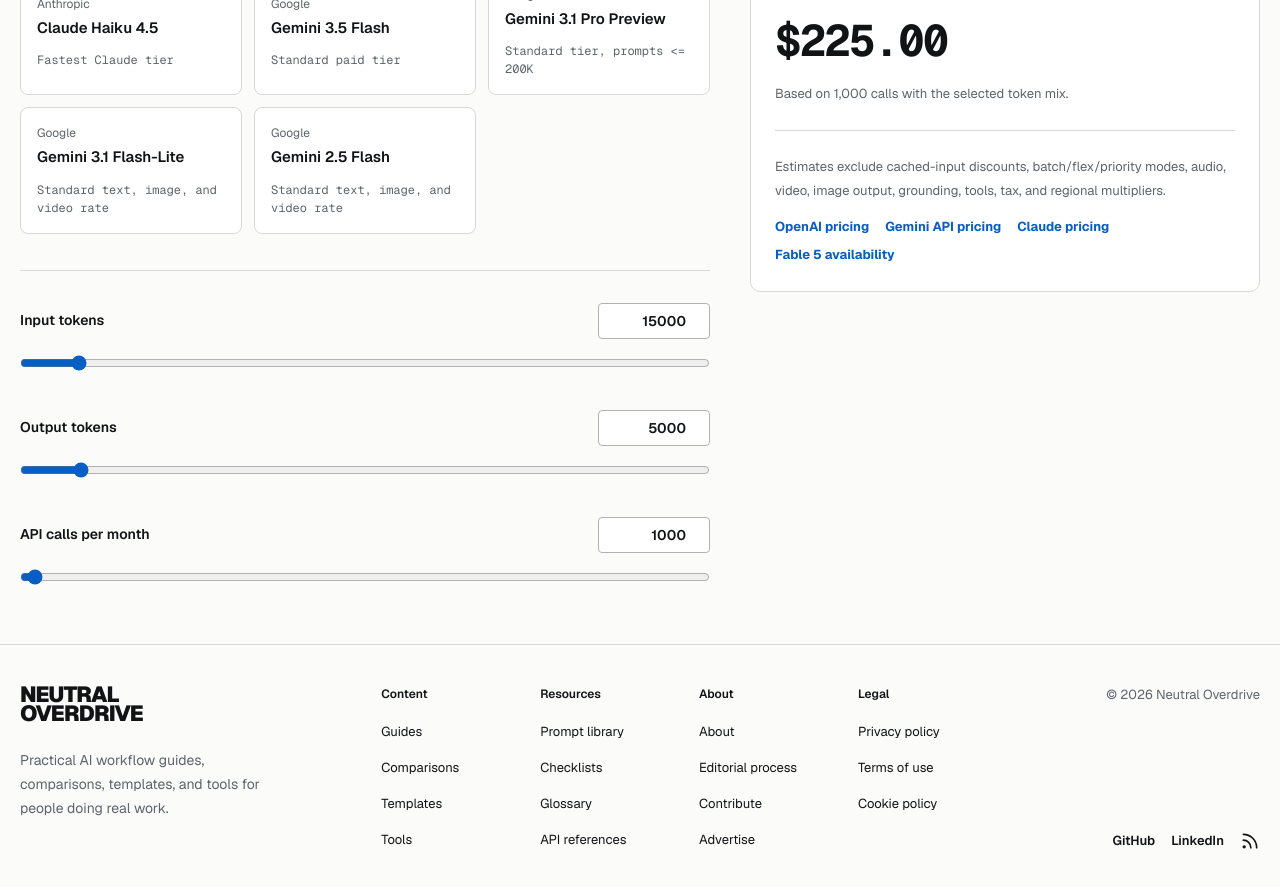
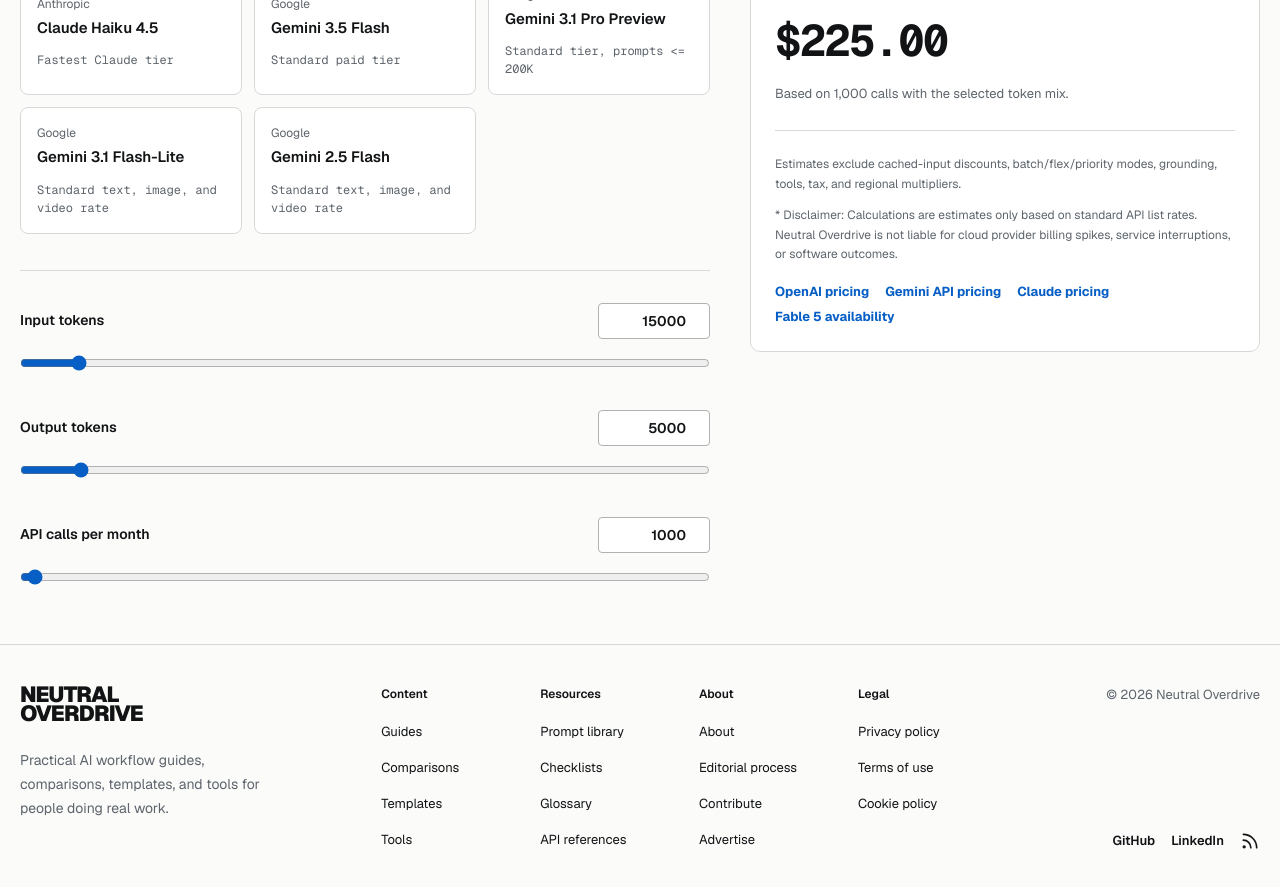
Before and after one commit to boss-crokers/neutral-overdrive, a Next.js app: page /tools/token-calculator in a window 1280 px wide. Shown: the part 880-1767 px from the top of the page. Built offline with nearby package versions, Linux system fonts and the light colour scheme.

Commit message:
compliance: restore legal disclaimers on redesigned templates, calculator, and resources pages

```diff
--- a/app/resources/page.js
+++ b/app/resources/page.js
@@ -81,8 +81,8 @@
             </section>
           ))}
         </div>
-        <p className="mt-10 max-w-[74ch] border-t border-[var(--border)] pt-6 text-[13px] leading-6 text-[var(--muted)]">
-          Some external links may become affiliate links. Recommendations should remain useful without a purchase, and paid placement belongs on the advertising page.
+        <p className="mt-10 max-w-[74ch] border-t border-[var(--border)] pt-6 text-[12px] leading-relaxed text-[var(--muted)]">
+          <strong>Affiliate Disclosure:</strong> Some external links on this page are affiliate referral links. If you click through and create an account or make a purchase, we may receive a commission at no additional cost to you. We only recommend tools that we actively test and trust in our production workflows.
         </p>
       </section>
     </div>
--- a/app/templates/page.js
+++ b/app/templates/page.js
@@ -89,6 +89,11 @@
             </article>
           ))}
         </div>
+
+        {/* Legal Software Disclaimer */}
+        <p className="mt-12 text-[11px] leading-relaxed text-[var(--muted)] max-w-4xl border-t border-[var(--border)] pt-6">
+          * Software Disclaimer: All downloadable scripts, parameters, and prompts are provided &quot;as is&quot; without warranties of any kind. Neutral Overdrive does not guarantee model performance, compatibility with local host configurations, or API stability. Users are solely responsible for testing files in a sandbox environment and securing their own API keys.
+        </p>
       </section>
     </div>
   );
--- a/app/tools/token-calculator/page.js
+++ b/app/tools/token-calculator/page.js
@@ -143,11 +143,14 @@
                 Based on {runsPerMonth.toLocaleString()} calls with the selected token mix.
               </p>
             </div>
-            <div className="mt-6 border-t border-[var(--border)] pt-6 text-[13px] leading-6 text-[var(--muted)]">
+            <div className="mt-6 border-t border-[var(--border)] pt-6 text-[12px] leading-relaxed text-[var(--muted)]">
               <p>
-                Estimates exclude cached-input discounts, batch/flex/priority modes, audio, video, image output, grounding, tools, tax, and regional multipliers.
+                Estimates exclude cached-input discounts, batch/flex/priority modes, grounding, tools, tax, and regional multipliers.
               </p>
-              <div className="mt-3 flex flex-wrap gap-x-4 gap-y-1">
+              <p className="mt-3">
+                * Disclaimer: Calculations are estimates only based on standard API list rates. Neutral Overdrive is not liable for cloud provider billing spikes, service interruptions, or software outcomes.
+              </p>
+              <div className="mt-4 flex flex-wrap gap-x-4 gap-y-1 text-[13px]">
                 {MODEL_SOURCES.map((source) => (
                   <a
                     key={source.href}
```
